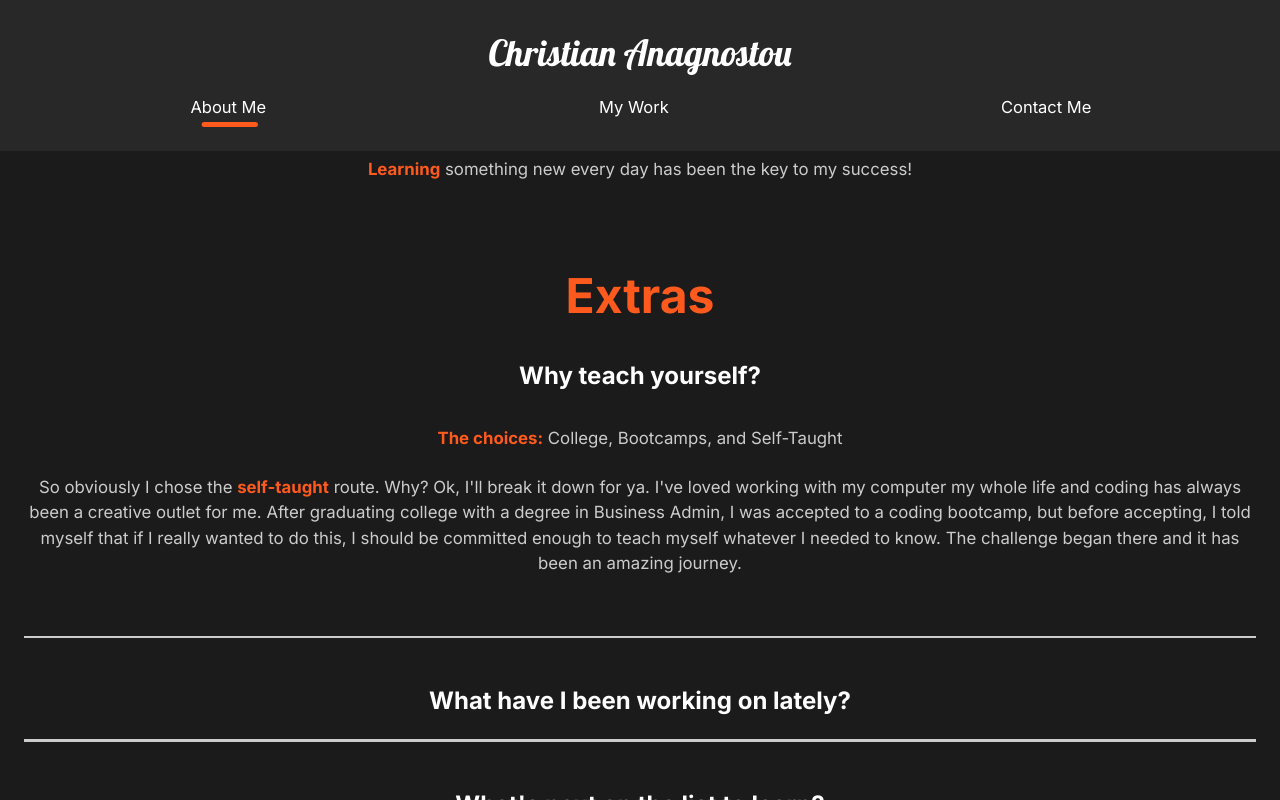
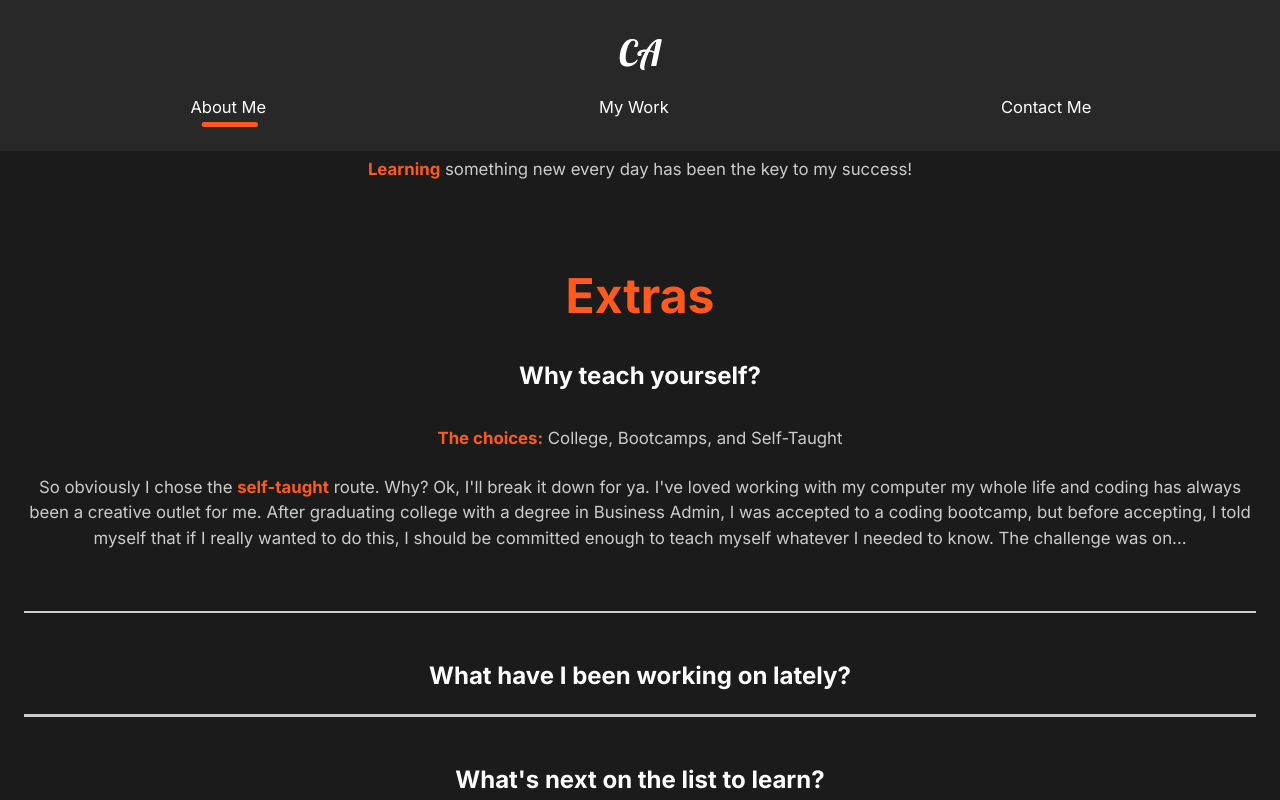
Before and after one commit to christiananagnostou/www, a React (Create React App) app: page / in a window 1280 px wide. Both pictures are taken after a click on the element "Why teach yourself?". Shown: the part 1660-2460 px from the top of the page. Built offline with nearby package versions, Linux system fonts and the light colour scheme.

Commit message:
updated UI

```diff
--- a/src/components/AboutPage/AboutMe.js
+++ b/src/components/AboutPage/AboutMe.js
@@ -2,7 +2,7 @@ import React from "react";
 // components
 import AboutSection from "./page_components/AboutSection";
 import FaqSection from "./page_components/FaqSection";
-import ServicesSection from "./page_components/ServicesSection";
+import JourneySection from "./page_components/JourneySection";
 import SocialLinks from "./page_components/SocialLinks";
 import ScrollTop from "../ScrollTop";
 // Animations
@@ -13,7 +13,7 @@ function AboutMe() {
   return (
     <motion.div variants={pageAnimation} initial="hidden" animate="show" exit="exit">
       <AboutSection />
-      <ServicesSection />
+      <JourneySection />
       <FaqSection />
       <SocialLinks />
       <ScrollTop />
--- a/src/components/AboutPage/page_components/AboutSection.js
+++ b/src/components/AboutPage/page_components/AboutSection.js
@@ -27,7 +27,7 @@ function AboutSection() {
         <motion.p variants={fade}>
           I'm a <span>web developer</span> living in the SF Bay Area
           <br />
-          Welcome to my little corner of the web and GO GIANTS!
+          Welcome to my little corner of the web and <span> GO GIANTS!</span>
         </motion.p>
         <Link to="/work">
           <motion.button variants={fade}>My latest work</motion.button>
--- a/src/components/AboutPage/page_components/FaqSection.js
+++ b/src/components/AboutPage/page_components/FaqSection.js
@@ -1,4 +1,5 @@
 import React from "react";
+import { Link } from "react-router-dom";
 // Styles
 import styled from "styled-components";
 import { About } from "../../styles";
@@ -28,7 +29,7 @@ function FaqSection() {
               creative outlet for me. After graduating college with a degree in Business Admin, I
               was accepted to a coding bootcamp, but before accepting, I told myself that if I
               really wanted to do this, I should be committed enough to teach myself whatever I
-              needed to know. The challenge began there and it has been an amazing journey.
+              needed to know. The challenge was on...
             </p>
           </div>
         </Toggle>
@@ -42,9 +43,11 @@ function FaqSection() {
               My latest project is a fitness tracker web app. This is currently in the works and
               will be deployed for public use this summer. Users will be able to create exercises or
               choose from a plethora of pre-made ones, add them to a customizable workout, and share
-              them with their friends. This is aimed at allowing anyone to be their own workout
-              trainer. Not only can you share workouts, but you can track your progress to see your
-              gains as you get faster and stronger.
+              them with a community of other fitness junkies. This is aimed at allowing anyone to be
+              their own workout trainer. Not only can you share workouts, but you can track your
+              progress to see your gains as you get faster and stronger. This project is currently
+              in beta testing. Send me a <Link to="/contact">message</Link> if you'd like access or
+              have interest in being part of the development process.
             </p>
           </div>
         </Toggle>
@@ -111,6 +114,12 @@ const Faq = styled(About)`
       padding: 1rem 0;
     }
   }
+
+  a {
+    color: white;
+    font-family: inherit;
+    font-size: inherit;
+  }
 `;
 
 export default FaqSection;
--- a/src/components/AboutPage/page_components/ServicesSection.js
+++ b/src/components/AboutPage/page_components/JourneySection.js
@@ -14,7 +14,7 @@ import { About, Description } from "../../styles";
 import { fade } from "../../../animation";
 import { useScroll } from "../../useScroll";
 
-function ServicesSection() {
+function JourneySection() {
   const [element, controls] = useScroll();
 
   return (
@@ -126,4 +126,4 @@ const Bio = styled.div`
   }
 `;
 
-export default ServicesSection;
+export default JourneySection;
--- a/src/components/Nav.js
+++ b/src/components/Nav.js
@@ -9,7 +9,7 @@ function Nav() {
     <StyledNav>
       <h1>
         <Link id="logo" to="/">
-          Christian Anagnostou
+          CA
         </Link>
       </h1>
       <ul>
```
Also changed, not shown: 1 other file (tests, documents, lock files or other folders).
